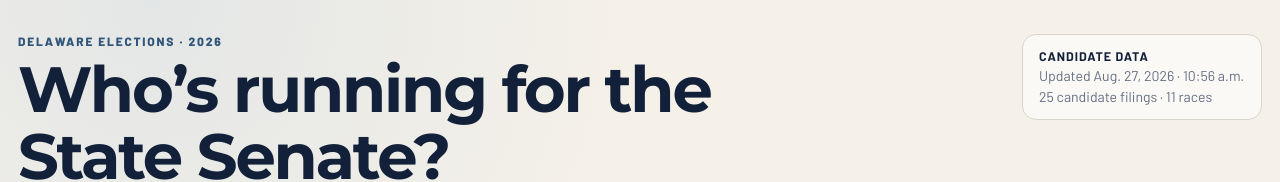
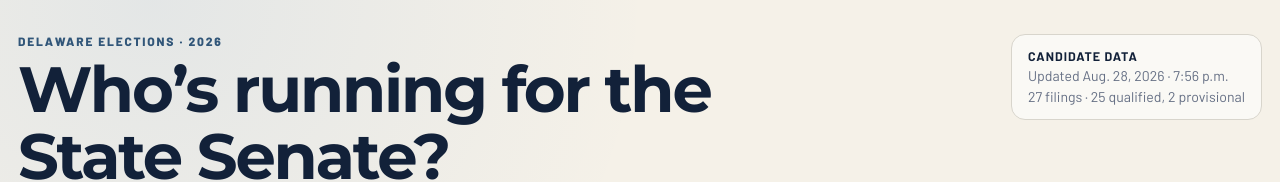
Before and after one commit to JOwensSPDE/2026_Senate_map, a plain HTML site: page index.html in a window 1280 px wide. Shown: the top 182 px of the page. Drawn offline with Linux system fonts and the light colour scheme.

Commit message:
Add files via upload

```diff
--- a/index.html
+++ b/index.html
@@ -142,8 +142,8 @@
       </div>
       <div class="update" aria-label="Data update information">
         <strong>Candidate data</strong>
-        <span>Updated Aug. 27, 2026 · 10:56 a.m.</span>
-        <span>25 candidate filings · 11 races</span>
+        <span>Updated Aug. 28, 2026 · 7:56 p.m.</span>
+        <span>27 filings · 25 qualified, 2 provisional</span>
       </div>
     </header>
 
@@ -206,6 +206,7 @@
 
   <script>
     const CANDIDATE_UPDATES = [
+      {district: 1, name: "Hildi Bachtle", party: "Republican", election: "General", status: "Provisional"},
       {district: 5, name: "Brent Burdge", party: "Republican", election: "General", status: "Provisional"},
       {district: 20, name: "Harry S. Gold", party: "Democratic", election: "General", status: "Qualified"}
     ];
```
